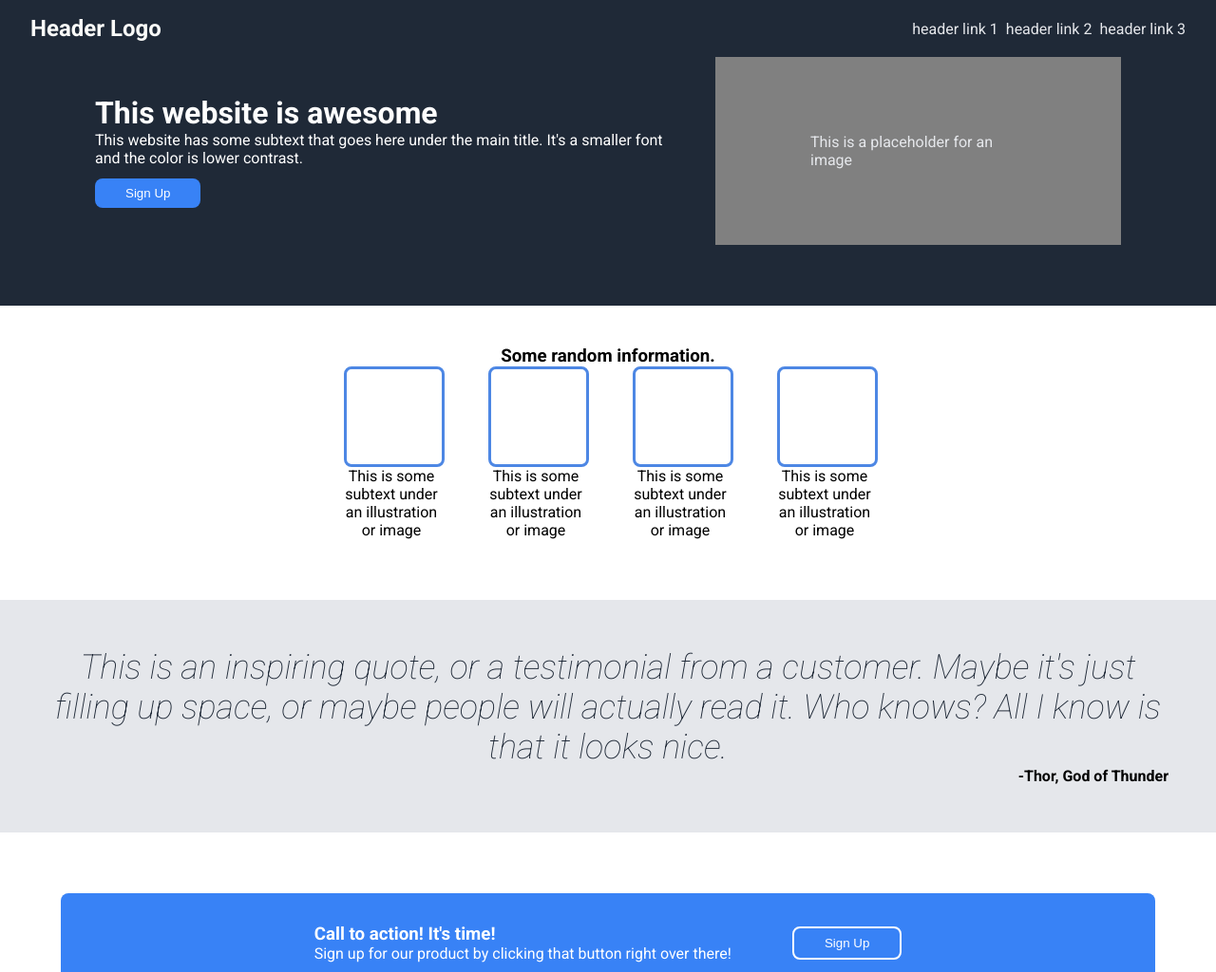
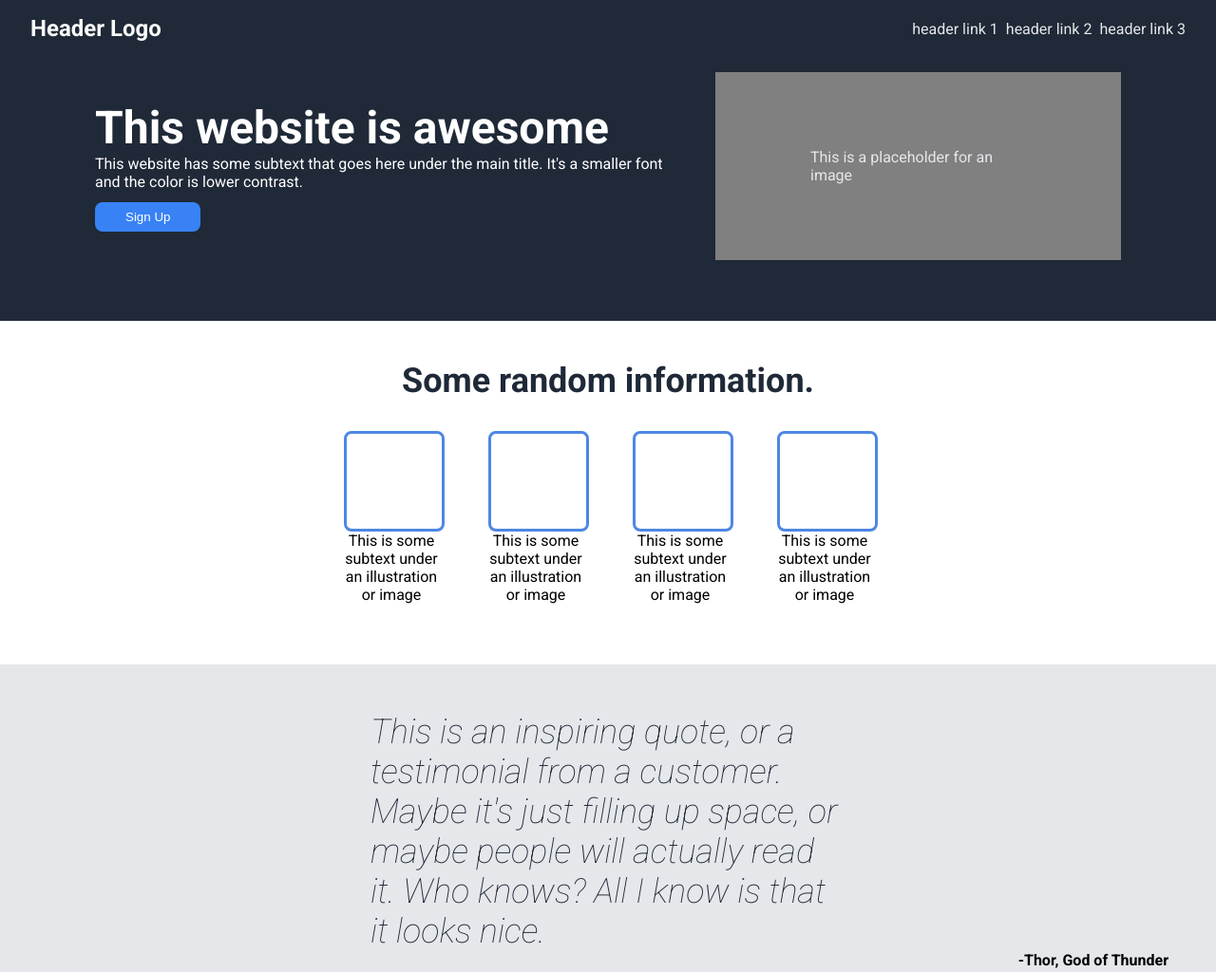
Before and after one commit to TuSmi/landing-page, a plain HTML site: page index.html in a window 1280 px wide. Shown: the top 1024 px of the page at 95% size. Drawn offline with Linux system fonts and the light colour scheme.

Commit message:
finalise project

```diff
--- a/style.css
+++ b/style.css
@@ -33,7 +33,7 @@ body {
 }
 
 .header {
-    padding: 16px 32px;
+    padding: 16px 32px 32px;
 }
 
 
@@ -45,7 +45,8 @@ body {
 }
 
 .hero-title {
-
+    font-size: 48px;
+    font-weight: bolder;
 }
 
 .hero-container {
@@ -74,7 +75,11 @@ body {
 }
 
 .title {
+    font-size: 36px;
+    font-weight: bold;
     text-align: center;
+    color: #1F2937;
+    margin-bottom: 32px;
 }
 
 .grid {
@@ -101,16 +106,21 @@ body {
 
 .quotesection {
     background-color: #E5E7EB;
-    text-align: center;
+    /* text-align: center; */
     padding: 50px;
     margin-top: 64px;
+    display: flex;
+    align-items: center;
+    flex-direction: column;
+    flex: 0;
 
 }
 
 .quotesub {
-    text-align: end;
+    /* text-align: end; */
     color: black;
     font-weight: 700;
+    align-self: flex-end;
 }
 
 .quotemain {
@@ -118,6 +128,7 @@ body {
     font-style: italic;
     font-weight: lighter;
     color: #1F2937;
+    width: 500px;
 }
 
 .action-button {
```
